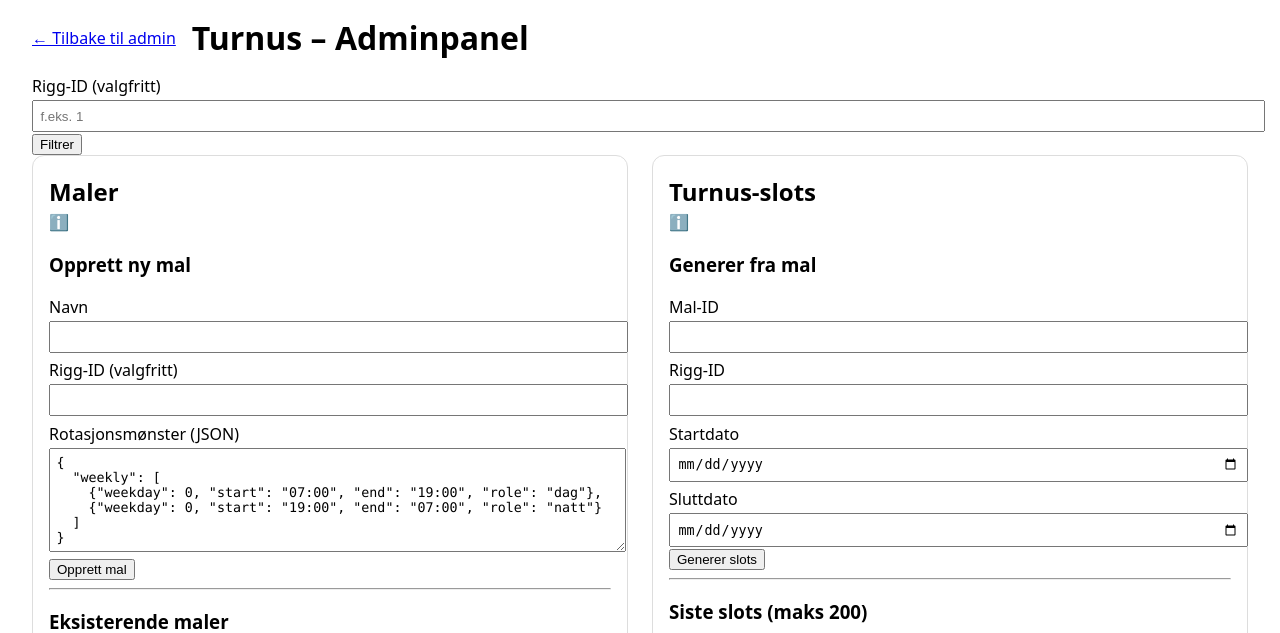
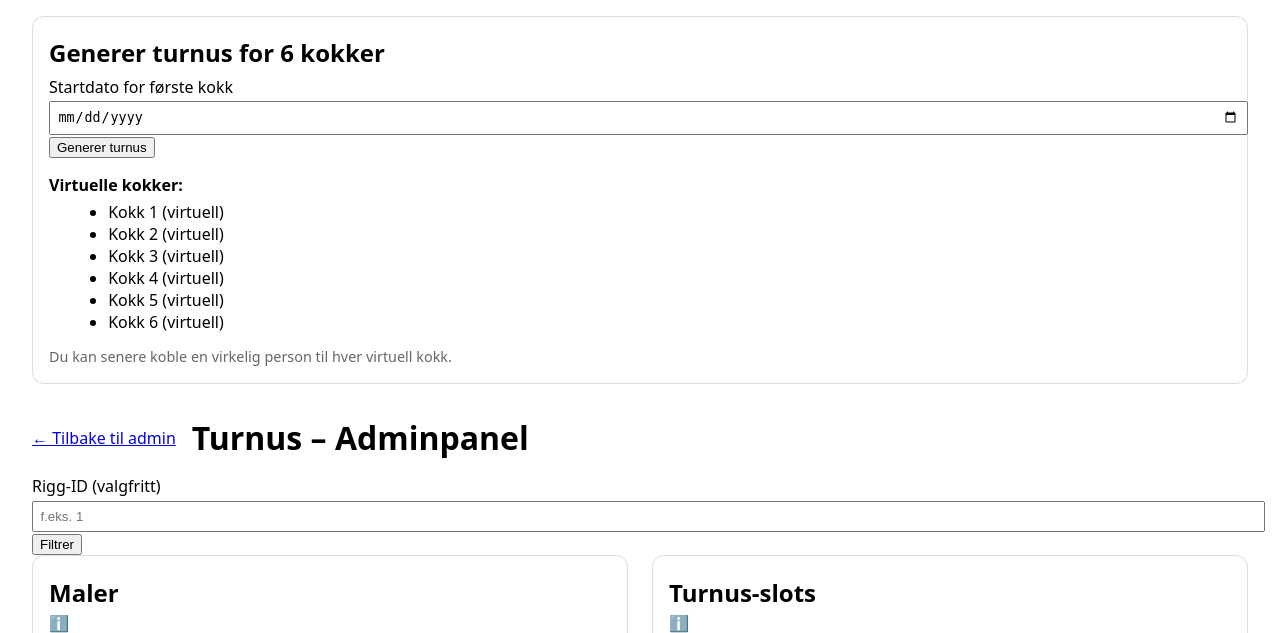
Before and after one commit to Henkemannn/ocf, a Flask app: page /turnus/admin in a window 1280 px wide. Shown: the top 633 px of the page. Run offline with Flask 3, Linux system fonts and the light colour scheme; data comes from the database, SQL or seed files in the repository; both versions use the stored data as it was after the commit.

Commit message:
Sparar nuvarande turnus_admin.html innan UI-rensning

```diff
--- a/app.py
+++ b/app.py
@@ -65,7 +65,9 @@ def init_db():
 
 from sqlite3 import connect
 from flask import Flask
-
+from flask import render_template, redirect, url_for, flash, request
+from datetime import datetime, timedelta
+import rotation
 app = Flask(__name__)
 
 # --- TURNUS ENDPOINTS (Steg 6) ---
@@ -177,7 +179,28 @@ def turnus_view():
     except Exception as e:
         return _bad_request(f"Misslyckades att hämta view: {e}", 500)
 # --- /TURNUS ENDPOINTS (Steg 6) ---
-
+@app.route('/turnus_admin/generate_6cooks', methods=['POST'])
+def turnus_generate_6cooks():
+    start_date = request.form.get('start_date')
+    rig_id = request.form.get('rig_id', type=int) or 1
+    if not start_date:
+        flash('Du må velge startdato!', 'error')
+        return redirect(url_for('turnus_admin_home'))
+    # 6 virtuelle kokker
+    cook_names = [f'Kokk {i} (virtuell)' for i in range(1, 7)]
+    # Generer turnus for 1 år (kan justeres)
+    end_date = (datetime.strptime(start_date, '%Y-%m-%d') + timedelta(days=365)).strftime('%Y-%m-%d')
+    try:
+        count = rotation.generate_turnus_for_cooks(
+            rig_id=rig_id,
+            start_date=start_date,
+            end_date=end_date,
+            cook_names=cook_names
+        )
+        flash(f'Turnus generert for {count} dager og 6 kokker!', 'success')
+    except Exception as e:
+        flash(f'Feil ved generering: {e}', 'error')
+    return redirect(url_for('turnus_admin_home'))
 # 3. Hjälpfunktioner
 def get_db():
     if 'db' not in g:
--- a/rotation.py
+++ b/rotation.py
@@ -298,3 +298,57 @@ def view(rig_id: int, start_ts: str, end_ts: str) -> List[Dict[str, Any]]:
     with _conn() as conn:
         rows = conn.execute(q, (rig_id, start_ts, end_ts)).fetchall()
         return [dict(r) for r in rows]
+def generate_turnus_for_cooks(
+    rig_id: int,
+    start_date: str,
+    end_date: str,
+    cook_names: list,
+    snu_days: list = None,
+    gap_days: list = None
+) -> int:
+    """
+    Genererar och skriver hela turnusen för 6 kockar till databasen.
+    cook_names: lista med 6 namn (virtuella kockar, kan mappas till riktiga användare)
+    snu_days: lista med datumsträngar (YYYY-MM-DD) för snu-dagar
+    gap_days: lista med datumsträngar (YYYY-MM-DD) för glapp (ingen kock)
+    Returnerar antal skapade slots.
+    """
+    if len(cook_names) != 6:
+        raise ValueError("Exakt 6 kockar krävs")
+    snu_days = set(snu_days or [])
+    gap_days = set(gap_days or [])
+    d0 = _parse_date(start_date)
+    d1 = _parse_date(end_date)
+    days = list(_daterange(d0, d1))
+    slots = []
+    cook_idx = 0
+    for d in days:
+        ds = d.strftime('%Y-%m-%d')
+        if ds in gap_days:
+            continue  # Ingen kock denna dag
+        if ds in snu_days:
+            # Snu-dag: rotera kockarna (t.ex. hoppa till nästa)
+            cook_idx = (cook_idx + 1) % 6
+        cook = cook_names[cook_idx]
+        start_dt = datetime(d.year, d.month, d.day, 7, 0)
+        end_dt = datetime(d.year, d.month, d.day, 19, 0)
+        slots.append((
+            None,  # template_id
+            rig_id,
+            _iso(start_dt),
+            _iso(end_dt),
+            cook,
+            "planned",
+            None
+        ))
+        cook_idx = (cook_idx + 1) % 6
+    if not slots:
+        return 0
+    with _conn() as conn:
+        conn.executemany(
+            """INSERT INTO turnus_slots
+               (template_id, rig_id, start_ts, end_ts, role, status, notes, created_at)
+               VALUES (?, ?, ?, ?, ?, ?, ?, datetime('now'))""",
+            slots
+        )
+        return conn.total_changes
--- a/templates/turnus_admin.html
+++ b/templates/turnus_admin.html
@@ -16,6 +16,27 @@
   </style>
 </head>
 <body>
+  <div class="card" style="margin-bottom:2rem;">
+  <h2>Generer turnus for 6 kokker</h2>
+  <form method="post" action="{{ url_for('turnus_generate_6cooks') }}">
+    <label for="start_date">Startdato for første kokk
+      <input type="date" name="start_date" id="start_date" required>
+    </label>
+    <button type="submit">Generer turnus</button>
+  </form>
+  <div style="margin-top:1rem;">
+    <strong>Virtuelle kokker:</strong>
+    <ul>
+      <li>Kokk 1 (virtuell)</li>
+      <li>Kokk 2 (virtuell)</li>
+      <li>Kokk 3 (virtuell)</li>
+      <li>Kokk 4 (virtuell)</li>
+      <li>Kokk 5 (virtuell)</li>
+      <li>Kokk 6 (virtuell)</li>
+    </ul>
+    <span class="muted">Du kan senere koble en virkelig person til hver virtuell kokk.</span>
+  </div>
+</div>
   <div class="admin-toolbar" style="display:flex;align-items:center;gap:1rem;margin-bottom:1rem;">
     <a href="{{ url_for('admin_menu') }}" class="btn btn-light">← Tilbake til admin</a>
     <h1 style="margin:0;">Turnus – Adminpanel</h1>
```
Also changed, not shown: app.db.
